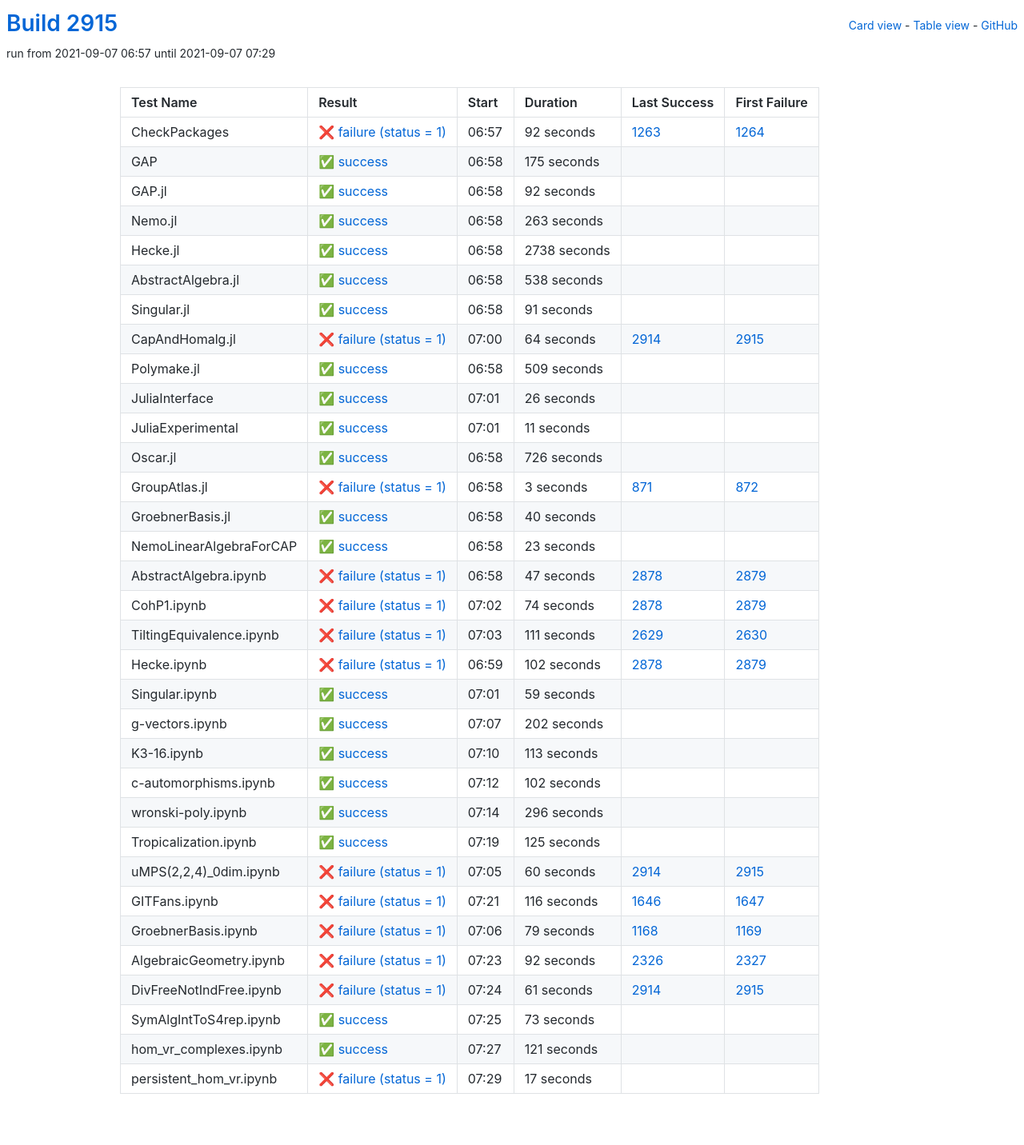
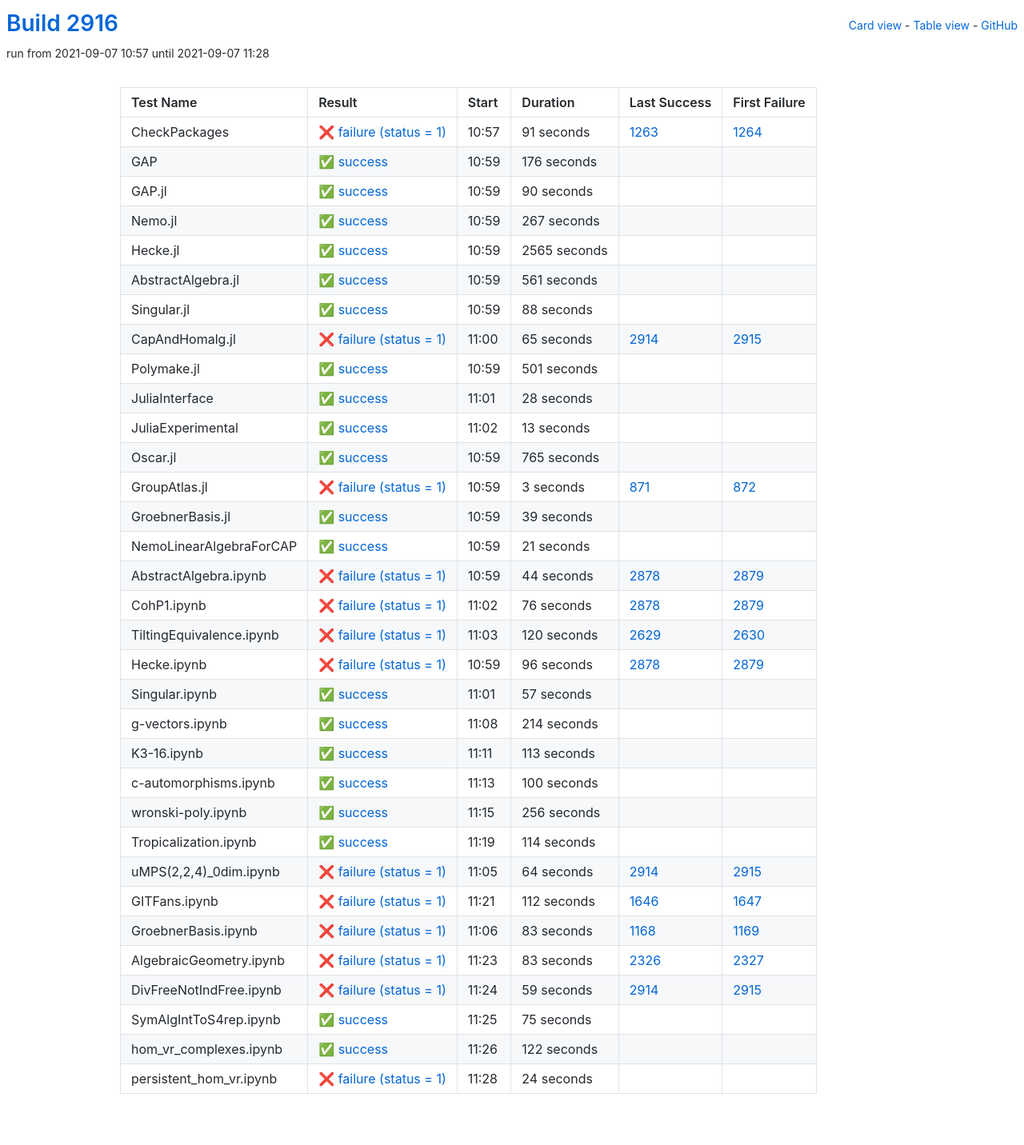
Before and after one commit to oscar-system/oscar-ci-status-stable, a Jekyll site: the page built from table.html, in a window 1280 px wide. Shown: the whole page at 80% size. Built offline with Jekyll 4.4.1, drawn with Linux system fonts in a browser that asks for light colours.

Commit message:
Build #2916

```diff
--- a/_data/ci.yml
+++ b/_data/ci.yml
@@ -1,6 +1,6 @@
 ---
-build: 2915
-build_url: https://oscarci.mathematik.uni-kl.de/job/oscar-stable/2915/
+build: 2916
+build_url: https://oscarci.mathematik.uni-kl.de/job/oscar-stable/2916/
 job: oscar-stable
 organization: oscar-system
 repo: oscar-ci-status-stable
@@ -8,152 +8,152 @@ repourl: https://github.com/oscar-system/oscar-ci-status-stable
 tests:
 - name: CheckPackages
   id: checkpackages
-  log: https://oscarci.mathematik.uni-kl.de/job/oscar-stable/2915/artifact/logs/build-2915/CheckPackages.log
-  start: 2021-09-07 06:57
+  log: https://oscarci.mathematik.uni-kl.de/job/oscar-stable/2916/artifact/logs/build-2916/CheckPackages.log
+  start: 2021-09-07 10:57
   success: false
   exitcode: 1
   status: failure
-  duration: 92
+  duration: 91
   last_success: 1263
   last_success_url: https://oscarci.mathematik.uni-kl.de/job/oscar-stable/1263/
   first_failure: 1264
   first_failure_url: https://oscarci.mathematik.uni-kl.de/job/oscar-stable/1264/
 - name: GAP
   id: gap
-  log: https://oscarci.mathematik.uni-kl.de/job/oscar-stable/2915/artifact/logs/build-2915/GAP.log
-  start: 2021-09-07 06:58
+  log: https://oscarci.mathematik.uni-kl.de/job/oscar-stable/2916/artifact/logs/build-2916/GAP.log
+  start: 2021-09-07 10:59
   success: true
   exitcode: 0
   status: success
-  duration: 175
+  duration: 176
   last_success: false
   last_success_url:
   first_failure: false
   first_failure_url:
 - name: GAP.jl
   id: gap-jl
-  log: https://oscarci.mathematik.uni-kl.de/job/oscar-stable/2915/artifact/logs/build-2915/GAP.jl.log
-  start: 2021-09-07 06:58
+  log: https://oscarci.mathematik.uni-kl.de/job/oscar-stable/2916/artifact/logs/build-2916/GAP.jl.log
+  start: 2021-09-07 10:59
   success: true
   exitcode: 0
   status: success
-  duration: 92
+  duration: 90
   last_success: false
   last_success_url:
   first_failure: false
   first_failure_url:
 - name: Nemo.jl
   id: nemo-jl
-  log: https://oscarci.mathematik.uni-kl.de/job/oscar-stable/2915/artifact/logs/build-2915/Nemo.jl.log
-  start: 2021-09-07 06:58
+  log: https://oscarci.mathematik.uni-kl.de/job/oscar-stable/2916/artifact/logs/build-2916/Nemo.jl.log
+  start: 2021-09-07 10:59
   success: true
   exitcode: 0
   status: success
-  duration: 263
+  duration: 267
   last_success: false
   last_success_url:
   first_failure: false
   first_failure_url:
 - name: Hecke.jl
   id: hecke-jl
-  log: https://oscarci.mathematik.uni-kl.de/job/oscar-stable/2915/artifact/logs/build-2915/Hecke.jl.log
-  start: 2021-09-07 06:58
+  log: https://oscarci.mathematik.uni-kl.de/job/oscar-stable/2916/artifact/logs/build-2916/Hecke.jl.log
+  start: 2021-09-07 10:59
   success: true
   exitcode: 0
   status: success
-  duration: 2738
+  duration: 2565
   last_success: false
   last_success_url:
   first_failure: false
   first_failure_url:
 - name: AbstractAlgebra.jl
   id: abstractalgebra-jl
-  log: https://oscarci.mathematik.uni-kl.de/job/oscar-stable/2915/artifact/logs/build-2915/AbstractAlgebra.jl.log
-  start: 2021-09-07 06:58
+  log: https://oscarci.mathematik.uni-kl.de/job/oscar-stable/2916/artifact/logs/build-2916/AbstractAlgebra.jl.log
+  start: 2021-09-07 10:59
   success: true
   exitcode: 0
   status: success
-  duration: 538
+  duration: 561
   last_success: false
   last_success_url:
   first_failure: false
   first_failure_url:
 - name: Singular.jl
   id: singular-jl
-  log: https://oscarci.mathematik.uni-kl.de/job/oscar-stable/2915/artifact/logs/build-2915/Singular.jl.log
-  start: 2021-09-07 06:58
+  log: https://oscarci.mathematik.uni-kl.de/job/oscar-stable/2916/artifact/logs/build-2916/Singular.jl.log
+  start: 2021-09-07 10:59
   success: true
   exitcode: 0
   status: success
-  duration: 91
+  duration: 88
   last_success: false
   last_success_url:
   first_failure: false
   first_failure_url:
 - name: CapAndHomalg.jl
   id: capandhomalg-jl
-  log: https://oscarci.mathematik.uni-kl.de/job/oscar-stable/2915/artifact/logs/build-2915/CapAndHomalg.jl.log
-  start: 2021-09-07 07:00
+  log: https://oscarci.mathematik.uni-kl.de/job/oscar-stable/2916/artifact/logs/build-2916/CapAndHomalg.jl.log
+  start: 2021-09-07 11:00
   success: false
   exitcode: 1
   status: failure
-  duration: 64
+  duration: 65
   last_success: 2914
   last_success_url: https://oscarci.mathematik.uni-kl.de/job/oscar-stable/2914/
   first_failure: 2915
   first_failure_url: https://oscarci.mathematik.uni-kl.de/job/oscar-stable/2915/
 - name: Polymake.jl
   id: polymake-jl
-  log: https://oscarci.mathematik.uni-kl.de/job/oscar-stable/2915/artifact/logs/build-2915/Polymake.jl.log
-  start: 2021-09-07 06:58
+  log: https://oscarci.mathematik.uni-kl.de/job/oscar-stable/2916/artifact/logs/build-2916/Polymake.jl.log
+  start: 2021-09-07 10:59
   success: true
   exitcode: 0
   status: success
-  duration: 509
+  duration: 501
   last_success: false
   last_success_url:
   first_failure: false
   first_failure_url:
 - name: JuliaInterface
   id: juliainterface
-  log: https://oscarci.mathematik.uni-kl.de/job/oscar-stable/2915/artifact/logs/build-2915/JuliaInterface.log
-  start: 2021-09-07 07:01
+  log: https://oscarci.mathematik.uni-kl.de/job/oscar-stable/2916/artifact/logs/build-2916/JuliaInterface.log
+  start: 2021-09-07 11:01
   success: true
   exitcode: 0
   status: success
-  duration: 26
+  duration: 28
   last_success: false
   last_success_url:
   first_failure: false
   first_failure_url:
 - name: JuliaExperimental
   id: juliaexperimental
-  log: https://oscarci.mathematik.uni-kl.de/job/oscar-stable/2915/artifact/logs/build-2915/JuliaExperimental.log
-  start: 2021-09-07 07:01
+  log: https://oscarci.mathematik.uni-kl.de/job/oscar-stable/2916/artifact/logs/build-2916/JuliaExperimental.log
+  start: 2021-09-07 11:02
   success: true
   exitcode: 0
   status: success
-  duration: 11
+  duration: 13
   last_success: false
   last_success_url:
   first_failure: false
   first_failure_url:
 - name: Oscar.jl
   id: oscar-jl
-  log: https://oscarci.mathematik.uni-kl.de/job/oscar-stable/2915/artifact/logs/build-2915/Oscar.jl.log
-  start: 2021-09-07 06:58
+  log: https://oscarci.mathematik.uni-kl.de/job/oscar-stable/2916/artifact/logs/build-2916/Oscar.jl.log
+  start: 2021-09-07 10:59
   success: true
   exitcode: 0
   status: success
-  duration: 726
+  duration: 765
   last_success: false
   last_success_url:
   first_failure: false
   first_failure_url:
 - name: GroupAtlas.jl
   id: groupatlas-jl
-  log: https://oscarci.mathematik.uni-kl.de/job/oscar-stable/2915/artifact/logs/build-2915/GroupAtlas.jl.log
-  start: 2021-09-07 06:58
+  log: https://oscarci.mathematik.uni-kl.de/job/oscar-stable/2916/artifact/logs/build-2916/GroupAtlas.jl.log
+  start: 2021-09-07 10:59
   success: false
   exitcode: 1
   status: failure
@@ -164,104 +164,104 @@ tests:
   first_failure_url: https://oscarci.mathematik.uni-kl.de/job/oscar-stable/872/
 - name: GroebnerBasis.jl
   id: groebnerbasis-jl
-  log: https://oscarci.mathematik.uni-kl.de/job/oscar-stable/2915/artifact/logs/build-2915/GroebnerBasis.jl.log
-  start: 2021-09-07 06:58
+  log: https://oscarci.mathematik.uni-kl.de/job/oscar-stable/2916/artifact/logs/build-2916/GroebnerBasis.jl.log
+  start: 2021-09-07 10:59
   success: true
   exitcode: 0
   status: success
-  duration: 40
+  duration: 39
   last_success: false
   last_success_url:
   first_failure: false
   first_failure_url:
 - name: NemoLinearAlgebraForCAP
   id: nemolinearalgebraforcap
-  log: https://oscarci.mathematik.uni-kl.de/job/oscar-stable/2915/artifact/logs/build-2915/NemoLinearAlgebraForCAP.log
-  start: 2021-09-07 06:58
+  log: https://oscarci.mathematik.uni-kl.de/job/oscar-stable/2916/artifact/logs/build-2916/NemoLinearAlgebraForCAP.log
+  start: 2021-09-07 10:59
   success: true
   exitcode: 0
   status: success
-  duration: 23
+  duration: 21
   last_success: false
   last_success_url:
   first_failure: false
   first_failure_url:
 - name: AbstractAlgebra.ipynb
   id: abstractalgebra-ipynb
-  log: https://oscarci.mathematik.uni-kl.de/job/oscar-stable/2915/artifact/logs/build-2915/AbstractAlgebra.ipynb.log
-  start: 2021-09-07 06:58
+  log: https://oscarci.mathematik.uni-kl.de/job/oscar-stable/2916/artifact/logs/build-2916/AbstractAlgebra.ipynb.log
+  start: 2021-09-07 10:59
   success: false
   exitcode: 1
   status: failure
-  duration: 47
+  duration: 44
   last_success: 2878
   last_success_url: https://oscarci.mathematik.uni-kl.de/job/oscar-stable/2878/
   first_failure: 2879
   first_failure_url: https://oscarci.mathematik.uni-kl.de/job/oscar-stable/2879/
 - name: CohP1.ipynb
   id: cohp1-ipynb
-  log: https://oscarci.mathematik.uni-kl.de/job/oscar-stable/2915/artifact/logs/build-2915/CohP1.ipynb.log
-  start: 2021-09-07 07:02
+  log: https://oscarci.mathematik.uni-kl.de/job/oscar-stable/2916/artifact/logs/build-2916/CohP1.ipynb.log
+  start: 2021-09-07 11:02
   success: false
   exitcode: 1
   status: failure
-  duration: 74
+  duration: 76
   last_success: 2878
   last_success_url: https://oscarci.mathematik.uni-kl.de/job/oscar-stable/2878/
   first_failure: 2879
   first_failure_url: https://oscarci.mathematik.uni-kl.de/job/oscar-stable/2879/
 - name: TiltingEquivalence.ipynb
   id: tiltingequivalence-ipynb
-  log: https://oscarci.mathematik.uni-kl.de/job/oscar-stable/2915/artifact/logs/build-2915/TiltingEquivalence.ipynb.log
-  start: 2021-09-07 07:03
+  log: https://oscarci.mathematik.uni-kl.de/job/oscar-stable/2916/artifact/logs/build-2916/TiltingEquivalence.ipynb.log
+  start: 2021-09-07 11:03
   success: false
   exitcode: 1
   status: failure
-  duration: 111
+  duration: 120
   last_success: 2629
   last_success_url: https://oscarci.mathematik.uni-kl.de/job/oscar-stable/2629/
   first_failure: 2630
   first_failure_url: https://oscarci.mathematik.uni-kl.de/job/oscar-stable/2630/
 - name: Hecke.ipynb
   id: hecke-ipynb
-  log: https://oscarci.mathematik.uni-kl.de/job/oscar-stable/2915/artifact/logs/build-2915/Hecke.ipynb.log
-  start: 2021-09-07 06:59
+  log: https://oscarci.mathematik.uni-kl.de/job/oscar-stable/2916/artifact/logs/build-2916/Hecke.ipynb.log
+  start: 2021-09-07 10:59
   success: false
   exitcode: 1
   status: failure
-  duration: 102
+  duration: 96
   last_success: 2878
   last_success_url: https://oscarci.mathematik.uni-kl.de/job/oscar-stable/2878/
   first_failure: 2879
   first_failure_url: https://oscarci.mathematik.uni-kl.de/job/oscar-stable/2879/
 - name: Singular.ipynb
   id: singular-ipynb
-  log: https://oscarci.mathematik.uni-kl.de/job/oscar-stable/2915/artifact/logs/build-2915/Singular.ipynb.log
-  start: 2021-09-07 07:01
+  log: https://oscarci.mathematik.uni-kl.de/job/oscar-stable/2916/artifact/logs/build-2916/Singular.ipynb.log
+  start: 2021-09-07 11:01
   success: true
   exitcode: 0
   status: success
-  duration: 59
+  duration: 57
   last_success: false
   last_success_url:
   first_failure: false
   first_failure_url:
 - name: g-vectors.ipynb
   id: g-vectors-ipynb
-  log: https://oscarci.mathematik.uni-kl.de/job/oscar-stable/2915/artifact/logs/build-2915/g-vectors.ipynb.log
-  start: 2021-09-07 07:07
+  log: https://oscarci.mathematik.uni-kl.de/job/oscar-stable/2916/artifact/logs/build-2916/g-vectors.ipynb.log
+  start: 2021-09-07 11:08
   success: true
   exitcode: 0
   status: success
-  duration: 202
+  duration: 214
   last_success: false
   last_success_url:
   first_failure: false
   first_failure_url:
 - name: K3-16.ipynb
   id: k3-16-ipynb
-  log: https://oscarci.mathematik.uni-kl.de/job/oscar-stable/2915/artifact/logs/build-2915/K3-16.ipynb.log
-  start: 2021-09-07 07:10
+  log: https://oscarci.mathematik.uni-kl.de/job/oscar-stable/2916/artifact/logs/build-2916/K3-16.ipynb.log
+  start: 2021-09-07 11:11
   success: true
   exitcode: 0
   status: success
@@ -272,132 +272,132 @@ tests:
   first_failure_url:
 - name: c-automorphisms.ipynb
   id: c-automorphisms-ipynb
-  log: https://oscarci.mathematik.uni-kl.de/job/oscar-stable/2915/artifact/logs/build-2915/c-automorphisms.ipynb.log
-  start: 2021-09-07 07:12
+  log: https://oscarci.mathematik.uni-kl.de/job/oscar-stable/2916/artifact/logs/build-2916/c-automorphisms.ipynb.log
+  start: 2021-09-07 11:13
   success: true
   exitcode: 0
   status: success
-  duration: 102
+  duration: 100
   last_success: false
   last_success_url:
   first_failure: false
   first_failure_url:
 - name: wronski-poly.ipynb
   id: wronski-poly-ipynb
-  log: https://oscarci.mathematik.uni-kl.de/job/oscar-stable/2915/artifact/logs/build-2915/wronski-poly.ipynb.log
-  start: 2021-09-07 07:14
+  log: https://oscarci.mathematik.uni-kl.de/job/oscar-stable/2916/artifact/logs/build-2916/wronski-poly.ipynb.log
+  start: 2021-09-07 11:15
   success: true
   exitcode: 0
   status: success
-  duration: 296
+  duration: 256
   last_success: false
   last_success_url:
   first_failure: false
   first_failure_url:
 - name: Tropicalization.ipynb
   id: tropicalization-ipynb
-  log: https://oscarci.mathematik.uni-kl.de/job/oscar-stable/2915/artifact/logs/build-2915/Tropicalization.ipynb.log
-  start: 2021-09-07 07:19
+  log: https://oscarci.mathematik.uni-kl.de/job/oscar-stable/2916/artifact/logs/build-2916/Tropicalization.ipynb.log
+  start: 2021-09-07 11:19
   success: true
   exitcode: 0
   status: success
-  duration: 125
+  duration: 114
   last_success: false
   last_success_url:
   first_failure: false
   first_failure_url:
 - name: uMPS(2,2,4)_0dim.ipynb
   id: umps-2-2-4-0dim-ipynb
-  log: https://oscarci.mathematik.uni-kl.de/job/oscar-stable/2915/artifact/logs/build-2915/uMPS-2-2-4-_0dim.ipynb.log
-  start: 2021-09-07 07:05
+  log: https://oscarci.mathematik.uni-kl.de/job/oscar-stable/2916/artifact/logs/build-2916/uMPS-2-2-4-_0dim.ipynb.log
+  start: 2021-09-07 11:05
   success: false
   exitcode: 1
   status: failure
-  duration: 60
+  duration: 64
   last_success: 2914
   last_success_url: https://oscarci.mathematik.uni-kl.de/job/oscar-stable/2914/
   first_failure: 2915
   first_failure_url: https://oscarci.mathematik.uni-kl.de/job/oscar-stable/2915/
 - name: GITFans.ipynb
   id: gitfans-ipynb
-  log: https://oscarci.mathematik.uni-kl.de/job/oscar-stable/2915/artifact/logs/build-2915/GITFans.ipynb.log
-  start: 2021-09-07 07:21
+  log: https://oscarci.mathematik.uni-kl.de/job/oscar-stable/2916/artifact/logs/build-2916/GITFans.ipynb.log
+  start: 2021-09-07 11:21
   success: false
   exitcode: 1
   status: failure
-  duration: 116
+  duration: 112
   last_success: 1646
   last_success_url: https://oscarci.mathematik.uni-kl.de/job/oscar-stable/1646/
   first_failure: 1647
   first_failure_url: https://oscarci.mathematik.uni-kl.de/job/oscar-stable/1647/
 - name: GroebnerBasis.ipynb
   id: groebnerbasis-ipynb
-  log: https://oscarci.mathematik.uni-kl.de/job/oscar-stable/2915/artifact/logs/build-2915/GroebnerBasis.ipynb.log
-  start: 2021-09-07 07:06
+  log: https://oscarci.mathematik.uni-kl.de/job/oscar-stable/2916/artifact/logs/build-2916/GroebnerBasis.ipynb.log
+  start: 2021-09-07 11:06
   success: false
   exitcode: 1
   status: failure
-  duration: 79
+  duration: 83
   last_success: 1168
   last_success_url: https://oscarci.mathematik.uni-kl.de/job/oscar-stable/1168/
   first_failure: 1169
   first_failure_url: https://oscarci.mathematik.uni-kl.de/job/oscar-stable/1169/
 - name: AlgebraicGeometry.ipynb
   id: algebraicgeometry-ipynb
-  log: https://oscarci.mathematik.uni-kl.de/job/oscar-stable/2915/artifact/logs/build-2915/AlgebraicGeometry.ipynb.log
-  start: 2021-09-07 07:23
+  log: https://oscarci.mathematik.uni-kl.de/job/oscar-stable/2916/artifact/logs/build-2916/AlgebraicGeometry.ipynb.log
+  start: 2021-09-07 11:23
   success: false
   exitcode: 1
   status: failure
-  duration: 92
+  duration: 83
   last_success: 2326
   last_success_url: https://oscarci.mathematik.uni-kl.de/job/oscar-stable/2326/
   first_failure: 2327
   first_failure_url: https://oscarci.mathematik.uni-kl.de/job/oscar-stable/2327/
 - name: DivFreeNotIndFree.ipynb
   id: divfreenotindfree-ipynb
-  log: https://oscarci.mathematik.uni-kl.de/job/oscar-stable/2915/artifact/logs/build-2915/DivFreeNotIndFree.ipynb.log
-  start: 2021-09-07 07:24
+  log: https://oscarci.mathematik.uni-kl.de/job/oscar-stable/2916/artifact/logs/build-2916/DivFreeNotIndFree.ipynb.log
+  start: 2021-09-07 11:24
   success: false
   exitcode: 1
   status: failure
-  duration: 61
+  duration: 59
   last_success: 2914
   last_success_url: https://oscarci.mathematik.uni-kl.de/job/oscar-stable/2914/
   first_failure: 2915
   first_failure_url: https://oscarci.mathematik.uni-kl.de/job/oscar-stable/2915/
 - name: SymAlgIntToS4rep.ipynb
   id: symalginttos4rep-ipynb
-  log: https://oscarci.mathematik.uni-kl.de/job/oscar-stable/2915/artifact/logs/build-2915/SymAlgIntToS4rep.ipynb.log
-  start: 2021-09-07 07:25
+  log: https://oscarci.mathematik.uni-kl.de/job/oscar-stable/2916/artifact/logs/build-2916/SymAlgIntToS4rep.ipynb.log
+  start: 2021-09-07 11:25
   success: true
   exitcode: 0
   status: success
-  duration: 73
+  duration: 75
   last_success: false
   last_success_url:
   first_failure: false
   first_failure_url:
 - name: hom_vr_complexes.ipynb
   id: hom-vr-complexes-ipynb
-  log: https://oscarci.mathematik.uni-kl.de/job/oscar-stable/2915/artifact/logs/build-2915/hom_vr_complexes.ipynb.log
-  start: 2021-09-07 07:27
+  log: https://oscarci.mathematik.uni-kl.de/job/oscar-stable/2916/artifact/logs/build-2916/hom_vr_complexes.ipynb.log
+  start: 2021-09-07 11:26
   success: true
   exitcode: 0
   status: success
-  duration: 121
+  duration: 122
   last_success: false
   last_success_url:
   first_failure: false
   first_failure_url:
 - name: persistent_hom_vr.ipynb
   id: persistent-hom-vr-ipynb
-  log: https://oscarci.mathematik.uni-kl.de/job/oscar-stable/2915/artifact/logs/build-2915/persistent_hom_vr.ipynb.log
-  start: 2021-09-07 07:29
+  log: https://oscarci.mathematik.uni-kl.de/job/oscar-stable/2916/artifact/logs/build-2916/persistent_hom_vr.ipynb.log
+  start: 2021-09-07 11:28
   success: false
   exitcode: 1
   status: failure
-  duration: 17
+  duration: 24
   last_success: false
   last_success_url:
   first_failure: false
```
Also changed, not shown: README.md.
